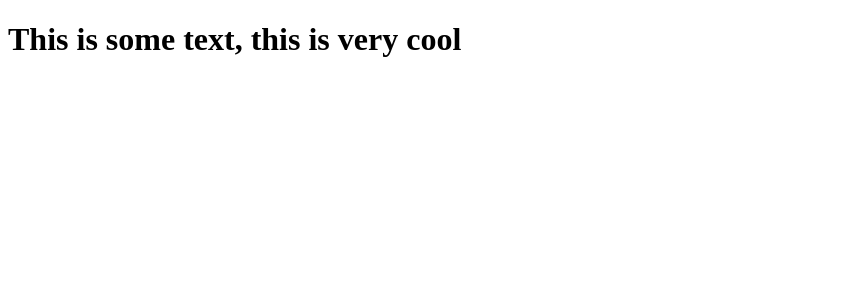
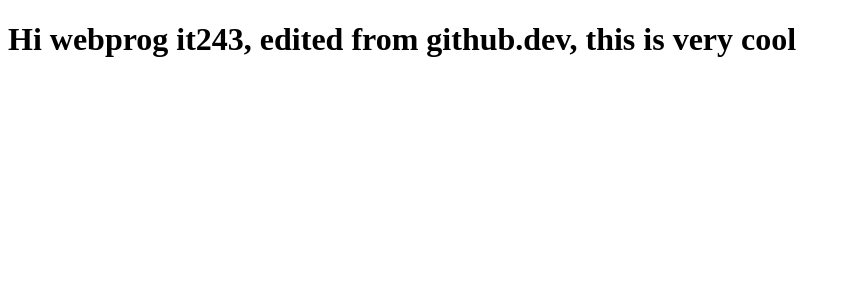
Before and after one commit to apctpelayo/Webprog-IT243-VueJS, a Vue app in the folder firstsfc/: page / in a window 1280 px wide. Shown: the top 300 px of the page, without its empty margins (0-850 px from the left). Built offline with nearby package versions, Linux system fonts and the light colour scheme.

Commit message:
edited message

```diff
--- a/firstsfc/src/App.vue
+++ b/firstsfc/src/App.vue
@@ -6,7 +6,7 @@
 export default {
   data() {
     return {
-      message: 'This is some text, this is very cool'
+      message: 'Hi webprog it243, edited from github.dev, this is very cool'
     };
   }
 };
```
